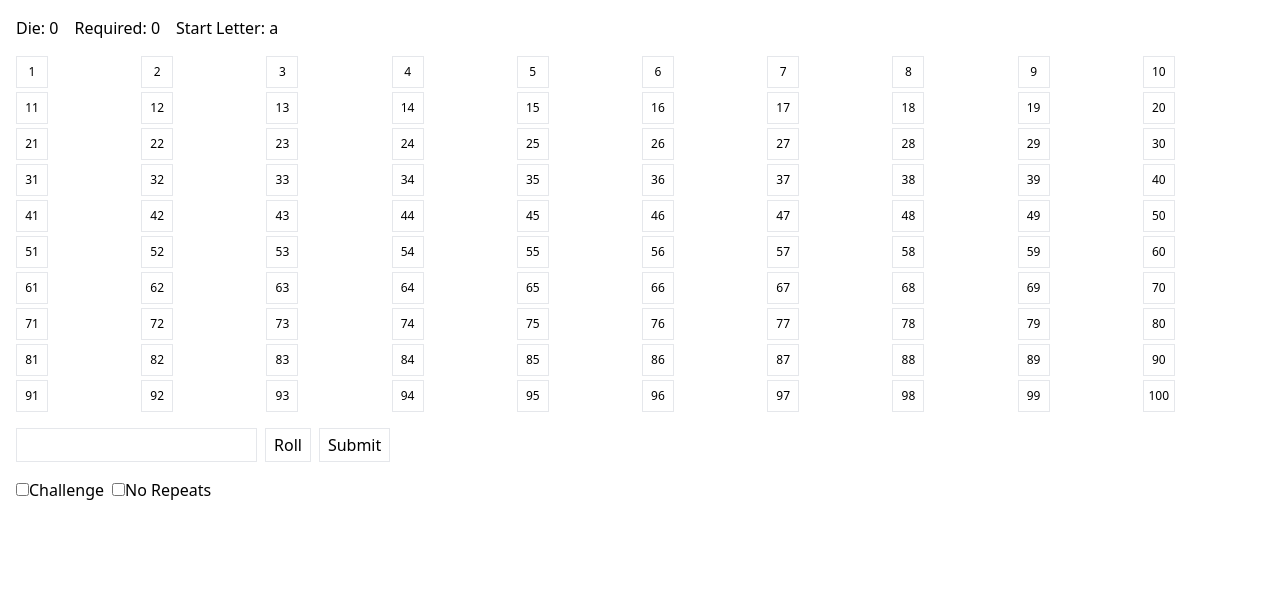
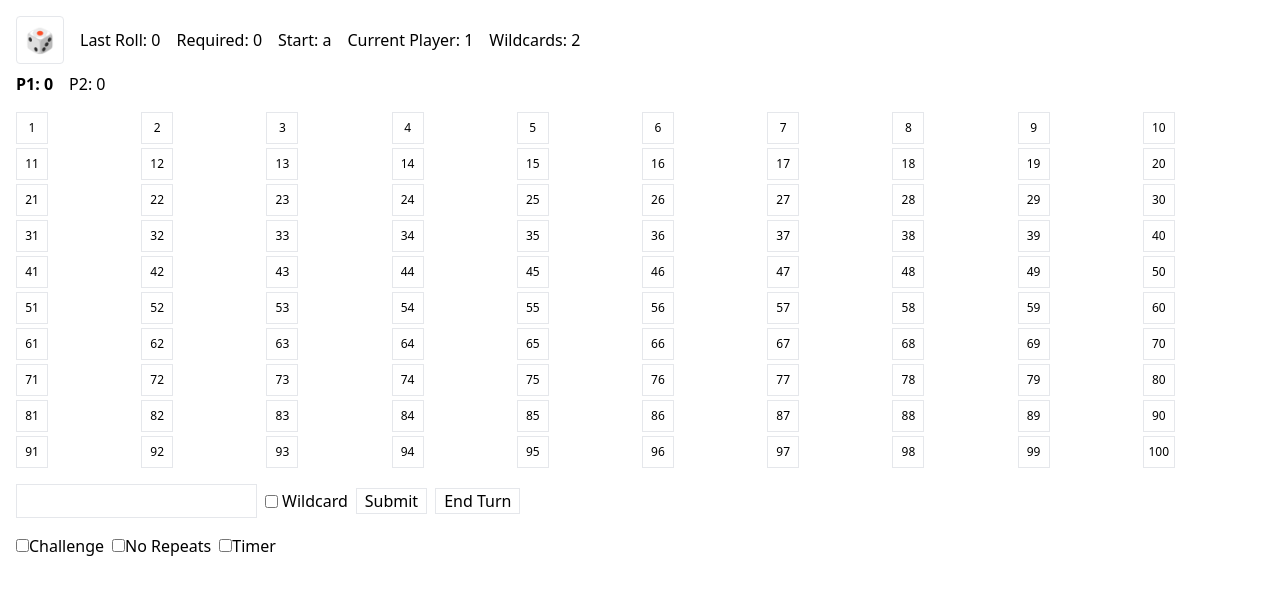
Before and after one commit to aswath-space/snakes-and-letters, a React (Vite) app: page / in a window 1280 px wide. Shown: the top 594 px of the page. Built offline with nearby package versions, Linux system fonts and the light colour scheme.

Commit message:
feat: add game controls and HUD

```diff
--- a/src/components/Dice.tsx
+++ b/src/components/Dice.tsx
@@ -3,9 +3,14 @@ import { useGameStore } from '../store/useGameStore';
 
 export default function Dice() {
   const { lastDie, roll } = useGameStore();
+  const faces = ['⚀', '⚁', '⚂', '⚃', '⚄', '⚅'];
   return (
-    <button className="border px-2" onClick={() => roll()}>
-      Die: {lastDie}
+    <button
+      className="w-12 h-12 border rounded flex items-center justify-center text-2xl"
+      onClick={roll}
+      aria-label="Roll die"
+    >
+      {lastDie ? faces[lastDie - 1] : '🎲'}
     </button>
   );
 }
--- a/src/components/HUD.tsx
+++ b/src/components/HUD.tsx
@@ -1,13 +1,34 @@
 import React from 'react';
+import Dice from './Dice';
 import { useGameStore } from '../store/useGameStore';
 
 export default function HUD() {
-  const { requiredLength, startLetter, lastDie } = useGameStore();
+  const {
+    requiredLength,
+    startLetter,
+    lastDie,
+    wildcards,
+    current,
+    positions,
+  } = useGameStore();
   return (
-    <div className="flex space-x-4">
-      <div>Die: {lastDie}</div>
-      <div>Required: {requiredLength}</div>
-      <div>Start Letter: {startLetter}</div>
+    <div className="space-y-2">
+      <div className="flex items-center space-x-4">
+        <Dice />
+        <div>Last Roll: {lastDie}</div>
+        <div>Required: {requiredLength}</div>
+        <div>Start: {startLetter}</div>
+        <div>Current Player: {current + 1}</div>
+        <div>Wildcards: {wildcards[current]}</div>
+      </div>
+      <div className="flex space-x-4">
+        <div className={current === 0 ? 'font-bold' : ''}>
+          P1: {positions[0]}
+        </div>
+        <div className={current === 1 ? 'font-bold' : ''}>
+          P2: {positions[1]}
+        </div>
+      </div>
     </div>
   );
 }
--- a/src/components/ToggleBar.tsx
+++ b/src/components/ToggleBar.tsx
@@ -22,6 +22,14 @@ export default function ToggleBar() {
         />
         No Repeats
       </label>
+      <label>
+        <input
+          type="checkbox"
+          checked={rules.timer}
+          onChange={() => setRules({ timer: !rules.timer })}
+        />
+        Timer
+      </label>
     </div>
   );
 }
--- a/src/components/WordInput.tsx
+++ b/src/components/WordInput.tsx
@@ -1,23 +1,82 @@
 import React, { useState } from 'react';
 import { useGameStore } from '../store/useGameStore';
+import { validateWord } from '../engine/validate';
 
 export default function WordInput() {
   const [word, setWord] = useState('');
-  const submit = useGameStore((s) => s.submitWord);
-  const roll = useGameStore((s) => s.roll);
+  const [useWildcard, setUseWildcard] = useState(false);
+  const submitWord = useGameStore((s) => s.submitWord);
+  const endTurn = useGameStore((s) => s.endTurn);
+  const {
+    requiredLength,
+    startLetter,
+    usedWords,
+    dictionary,
+    rules,
+    wildcards,
+    current,
+  } = useGameStore();
+
+  const validation = validateWord(word, {
+    length: requiredLength,
+    startLetter,
+    usedWords,
+    dictionary,
+    noRepeats: rules.noRepeats,
+    useWildcard,
+  });
+
+  const messages: Record<string, string> = {
+    length: `Word must be ${requiredLength} letters`,
+    start: `Word must start with ${startLetter}`,
+    dictionary: 'Word not in dictionary',
+    repeat: 'Word already used',
+  };
+
+  const handleSubmit = () => {
+    const res = submitWord(word, useWildcard);
+    if (res.accepted) {
+      setWord('');
+      setUseWildcard(false);
+      endTurn();
+    }
+  };
+
+  const canUseWildcard = wildcards[current] > 0;
+
   return (
-    <div className="flex space-x-2">
+    <div className="space-y-2">
+      <div className="flex space-x-2 items-center">
         <input
           className="border p-1"
           value={word}
           onChange={(e) => setWord(e.target.value)}
         />
-      <button className="border px-2" onClick={() => roll()}>
-        Roll
-      </button>
-      <button className="border px-2" onClick={() => submit(word)}>
+        <label className="flex items-center space-x-1">
+          <input
+            type="checkbox"
+            checked={useWildcard}
+            disabled={!canUseWildcard}
+            onChange={() => setUseWildcard(!useWildcard)}
+          />
+          <span>Wildcard</span>
+        </label>
+        <button
+          className="border px-2"
+          onClick={handleSubmit}
+          disabled={!validation.accepted}
+        >
           Submit
         </button>
+        <button className="border px-2" onClick={endTurn}>
+          End Turn
+        </button>
+      </div>
+      {!validation.accepted && (word.length > 0 || requiredLength > 0) && (
+        <div className="text-sm text-red-500">
+          {messages[validation.reason ?? ''] || ''}
+        </div>
+      )}
     </div>
   );
 }
--- a/src/engine/rules.ts
+++ b/src/engine/rules.ts
@@ -19,4 +19,5 @@ export const defaultRules: Rules = {
   allowWildcards: true,
   challengeMode: false,
   noRepeats: false,
+  timer: false,
 };
--- a/src/engine/types.ts
+++ b/src/engine/types.ts
@@ -12,4 +12,5 @@ export interface Rules {
   allowWildcards: boolean;
   challengeMode: boolean;
   noRepeats: boolean;
+  timer: boolean;
 }
```
Lines whose indentation alone changed are shown as unchanged.
